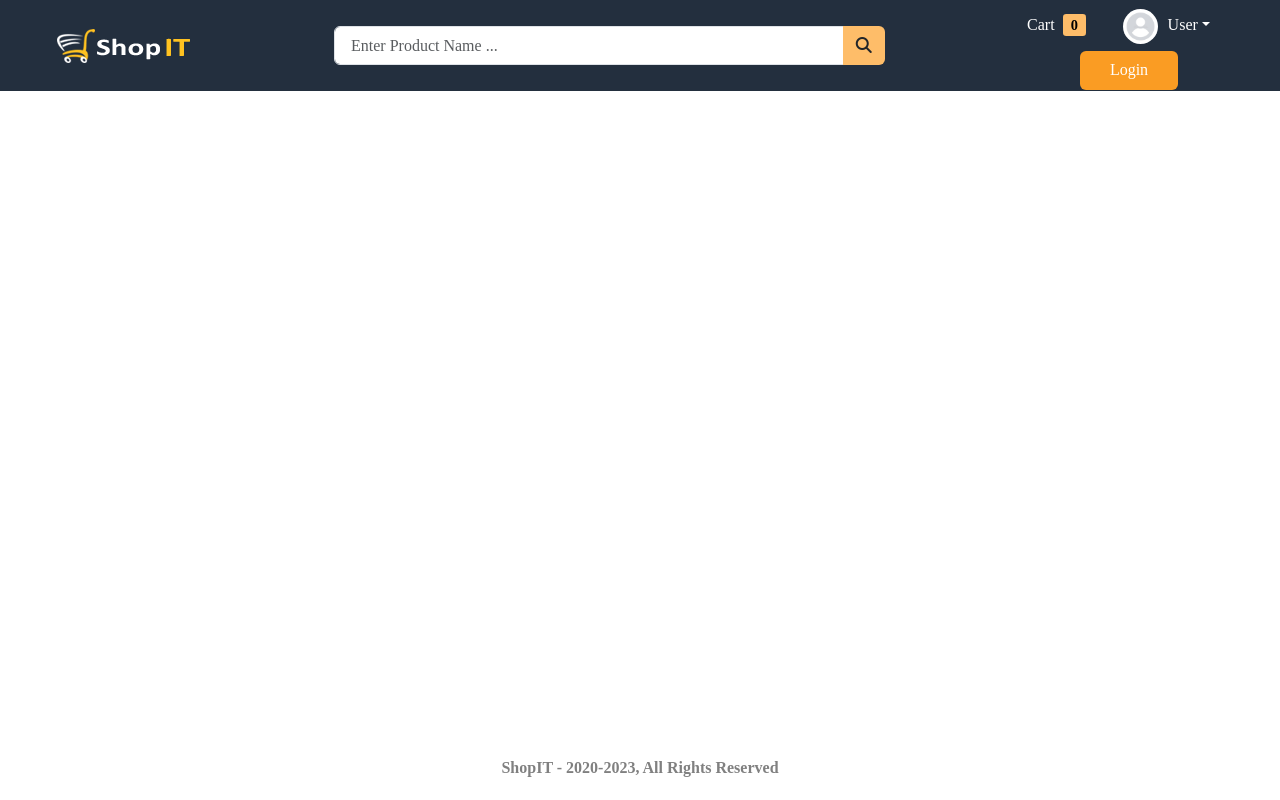
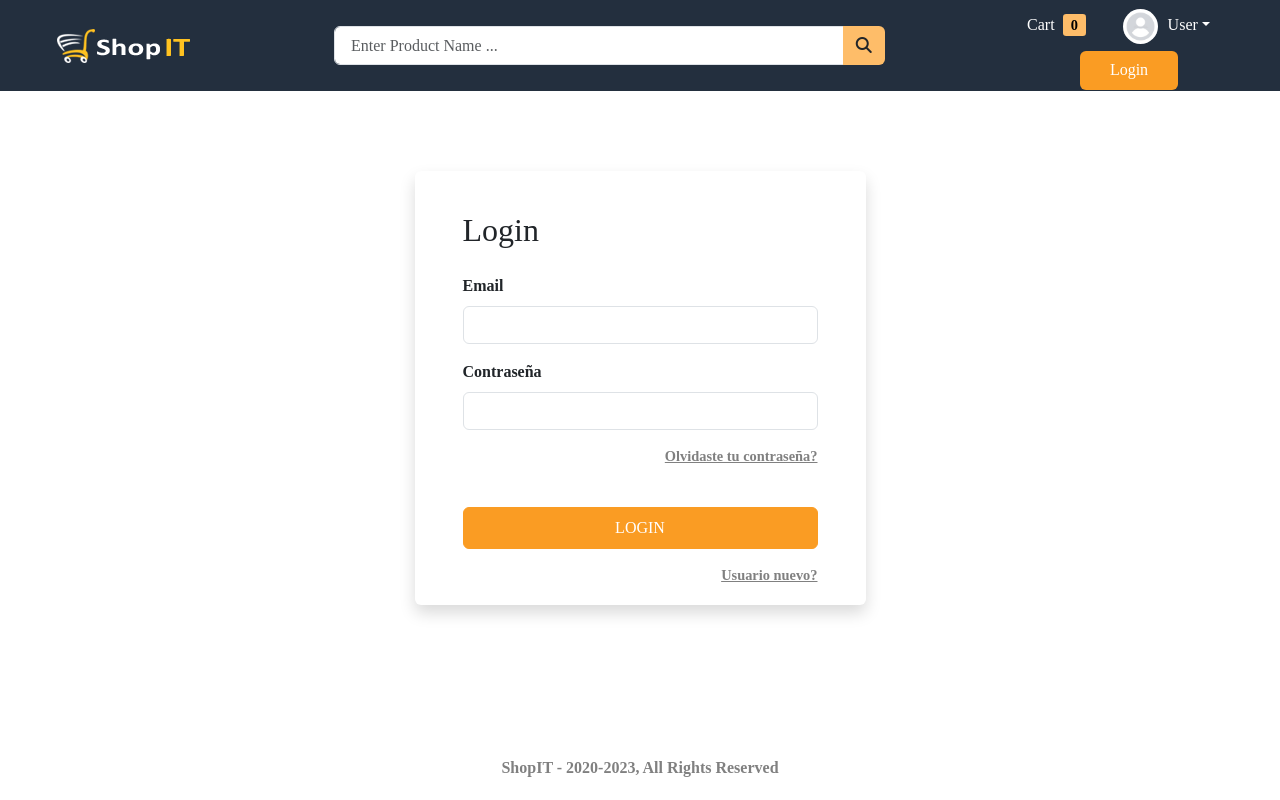
Before and after one commit to BetoPD/ManufacturasArcosFront, a React (Create React App) app: page /login in a window 1280 px wide. Built offline with nearby package versions, Linux system fonts and the light colour scheme; a web font is replaced by a local one.

Commit message:
Add authentication API and login/register components

```diff
--- a/src/App.js
+++ b/src/App.js
@@ -5,6 +5,8 @@ import Footer from './components/layout/Footer';
 import Header from './components/layout/Header';
 import Home from './components/Home';
 import ProductDetails from './components/product/ProductDetails';
+import Login from './components/auth/Login';
+import Register from './components/auth/Register';
 
 function App() {
   return (
@@ -16,6 +18,8 @@ function App() {
           <Routes>
             <Route path="/" element={<Home />} />
             <Route path="/product/:id" element={<ProductDetails />} />
+            <Route path="/login" element={<Login />} />
+            <Route path="/register" element={<Register />} />
           </Routes>
         </div>
         <Footer />
--- /dev/null
+++ b/src/components/auth/Login.jsx
@@ -0,0 +1,82 @@
+import React, { useEffect, useState } from 'react';
+import { Link } from 'react-router-dom';
+import { useLoginMutation } from '../../redux/api/authApi';
+import toast from 'react-hot-toast';
+
+export default function Login() {
+  const [email, setEmail] = useState('');
+  const [password, setPassword] = useState('');
+
+  const [login, { isLoading, error, isError }] = useLoginMutation();
+
+  useEffect(() => {
+    if (isError) {
+      toast.error(error?.data?.message);
+    }
+  }, [error, isError]);
+
+  const handleSumbit = (e) => {
+    e.preventDefault();
+
+    setPassword('');
+    const loginData = { email, password };
+
+    login(loginData);
+  };
+
+  return (
+    <div className="row wrapper">
+      <div className="col-10 col-lg-5">
+        <form className="shadow rounded bg-body" onSubmit={handleSumbit}>
+          <h2 className="mb-4">Login</h2>
+          <div className="mb-3">
+            <label htmlFor="email_field" className="form-label">
+              Email
+            </label>
+            <input
+              type="email"
+              id="email_field"
+              className="form-control"
+              name="email"
+              value={email}
+              onChange={(e) => setEmail(e.target.value)}
+            />
+          </div>
+
+          <div className="mb-3">
+            <label htmlFor="password_field" className="form-label">
+              Contraseña
+            </label>
+            <input
+              type="password"
+              id="password_field"
+              className="form-control"
+              name="password"
+              value={password}
+              onChange={(e) => setPassword(e.target.value)}
+            />
+          </div>
+
+          <Link to="/password/forgot" className="float-end mb-4">
+            Olvidaste tu contraseña?
+          </Link>
+
+          <button
+            id="login_button"
+            type="submit"
+            className="btn w-100 py-2"
+            disabled={isLoading}
+          >
+            {isLoading ? 'Autentificando' : 'LOGIN'}
+          </button>
+
+          <div className="my-3">
+            <Link to="/register" className="float-end">
+              Usuario nuevo?
+            </Link>
+          </div>
+        </form>
+      </div>
+    </div>
+  );
+}
--- /dev/null
+++ b/src/components/auth/Register.jsx
@@ -0,0 +1,94 @@
+import React, { useEffect, useState } from 'react';
+import { useRegisterMutation } from '../../redux/api/authApi';
+import toast from 'react-hot-toast';
+
+export default function Register() {
+  const [name, setName] = useState('');
+  const [email, setEmail] = useState('');
+  const [password, setPassword] = useState('');
+
+  const [register, { error, isError, isLoading }] = useRegisterMutation();
+
+  useEffect(() => {
+    if (isError) {
+      toast.error(error?.data?.message);
+    }
+  }, [error, isError]);
+
+  const handleSubmit = (e) => {
+    e.preventDefault();
+
+    const signUpData = {
+      name,
+      email,
+      password,
+    };
+
+    register(signUpData);
+  };
+
+  return (
+    <div className="row wrapper">
+      <div className="col-10 col-lg-5">
+        <form
+          className="shadow rounded bg-body"
+          onSubmit={handleSubmit}
+          enctype="multipart/form-data"
+        >
+          <h2 className="mb-4">Registrarse</h2>
+
+          <div className="mb-3">
+            <label htmlFor="name_field" className="form-label">
+              Nombre
+            </label>
+            <input
+              type="text"
+              id="name_field"
+              className="form-control"
+              name="name"
+              value={name}
+              onChange={(e) => setName(e.target.value)}
+            />
+          </div>
+
+          <div className="mb-3">
+            <label htmlFor="email_field" className="form-label">
+              Email
+            </label>
+            <input
+              type="email"
+              id="email_field"
+              className="form-control"
+              name="email"
+              value={email}
+              onChange={(e) => setEmail(e.target.value)}
+            />
+          </div>
+
+          <div className="mb-3">
+            <label htmlFor="password_field" className="form-label">
+              Contraseña
+            </label>
+            <input
+              type="password"
+              id="password_field"
+              className="form-control"
+              name="password"
+              value={password}
+              onChange={(e) => setPassword(e.target.value)}
+            />
+          </div>
+
+          <button
+            id="register_button"
+            type="submit"
+            className="btn w-100 py-2"
+            disabled={isLoading}
+          >
+            {isLoading ? 'Registrando...' : 'REGISTRARSE'}
+          </button>
+        </form>
+      </div>
+    </div>
+  );
+}
--- a/src/components/layout/Filters.jsx
+++ b/src/components/layout/Filters.jsx
@@ -109,7 +109,7 @@ export default function Filters({ categories }) {
       <hr />
       <h5 className="mb-3">Ratings</h5>
       {[5, 4, 3, 2, 1].map((rating) => (
-        <div className="form-check">
+        <div className="form-check" key={rating}>
           <input
             className="form-check-input"
             type="checkbox"
--- a/src/components/layout/Header.jsx
+++ b/src/components/layout/Header.jsx
@@ -1,21 +1,22 @@
 import React from 'react';
 import Search from './Search';
+import { Link } from 'react-router-dom';
 
 export default function Header() {
   return (
     <nav className="navbar row">
       <div className="col-12 col-md-3 ps-5">
         <div className="navbar-brand">
-          <a href="/">
+          <Link to="/">
             <img src="/images/shopit_logo.png" alt="ShopIT Logo" />
-          </a>
+          </Link>
         </div>
       </div>
       <div className="col-12 col-md-6 mt-2 mt-md-0">
         <Search />
       </div>
       <div className="col-12 col-md-3 mt-4 mt-md-0 text-center">
-        <a href="/cart" style={{ 'text-decoration': 'none' }}>
+        <Link to="/cart" style={{ 'text-decoration': 'none' }}>
           <span id="cart" className="ms-3">
             {' '}
             Cart{' '}
@@ -23,7 +24,7 @@ export default function Header() {
           <span className="ms-1" id="cart_count">
             0
           </span>
-        </a>
+        </Link>
 
         <div className="ms-4 dropdown">
           <button
@@ -46,32 +47,32 @@ export default function Header() {
             className="dropdown-menu w-100"
             aria-labelledby="dropDownMenuButton"
           >
-            <a className="dropdown-item" href="/admin/dashboard">
+            <Link className="dropdown-item" to="/admin/dashboard">
               {' '}
               Panel de Control{' '}
-            </a>
+            </Link>
 
-            <a className="dropdown-item" href="/me/orders">
+            <Link className="dropdown-item" to="/me/orders">
               {' '}
               Órdenes{' '}
-            </a>
+            </Link>
 
-            <a className="dropdown-item" href="/me/profile">
+            <Link className="dropdown-item" to="/me/profile">
               {' '}
               Perfil{' '}
-            </a>
+            </Link>
 
-            <a className="dropdown-item text-danger" href="/">
+            <Link className="dropdown-item text-danger" to="/">
               {' '}
               Logout{' '}
-            </a>
+            </Link>
           </div>
         </div>
 
-        <a href="/login" className="btn ms-4" id="login_btn">
+        <Link to="/login" className="btn ms-4" id="login_btn">
           {' '}
           Login{' '}
-        </a>
+        </Link>
       </div>
     </nav>
   );
--- /dev/null
+++ b/src/redux/api/authApi.js
@@ -0,0 +1,28 @@
+import { createApi, fetchBaseQuery } from '@reduxjs/toolkit/query/react';
+
+export const authApi = createApi({
+  reducerPath: 'authApi',
+  baseQuery: fetchBaseQuery({ baseUrl: '/api/v1' }),
+  endpoints: (builder) => ({
+    login: builder.mutation({
+      query(body) {
+        return {
+          url: '/login',
+          method: 'POST',
+          body,
+        };
+      },
+    }),
+    register: builder.mutation({
+      query(body) {
+        return {
+          url: '/register',
+          method: 'POST',
+          body,
+        };
+      },
+    }),
+  }),
+});
+
+export const { useLoginMutation, useRegisterMutation } = authApi;
--- a/src/redux/store.js
+++ b/src/redux/store.js
@@ -1,12 +1,14 @@
 import { configureStore } from '@reduxjs/toolkit';
 import { productApi } from './api/productsApi';
+import { authApi } from './api/authApi';
 
 const store = configureStore({
   reducer: {
     [productApi.reducerPath]: productApi.reducer,
+    [authApi.reducerPath]: authApi.reducer,
   },
   middleware: (getDefaultMiddleware) =>
-    getDefaultMiddleware().concat([productApi.middleware]),
+    getDefaultMiddleware().concat([productApi.middleware, authApi.middleware]),
 });
 
 export default store;
```
